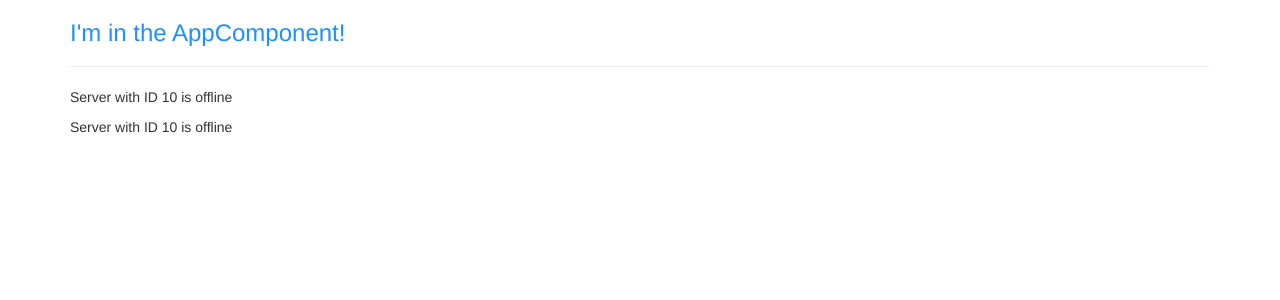
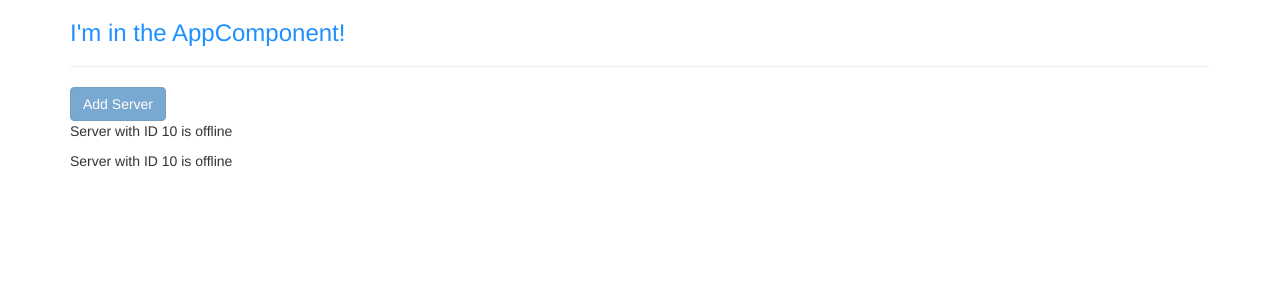
Before and after one commit to PatrickBoyn/working-angular-basics-project, an Angular app: page / in a window 1280 px wide. Shown: the top 300 px of the page. Built offline with nearby package versions, Linux system fonts and the light colour scheme.

Commit message:
Added a button and bound it to disabled.

```diff
--- a/src/app/servers/servers.component.html
+++ b/src/app/servers/servers.component.html
@@ -1,2 +1,3 @@
+<button class="btn btn-primary" [disabled]="!allowNewServer">Add Server</button>
 <app-server></app-server>
 <app-server></app-server>
```
